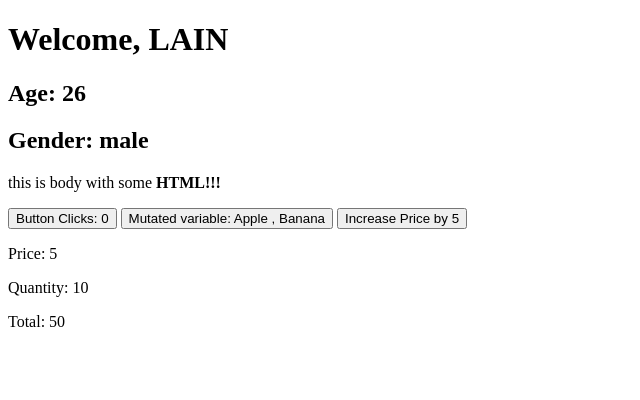
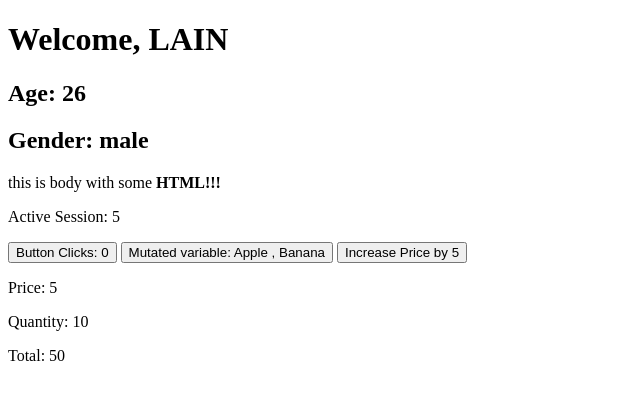
Before and after one commit to lain-the-coder/basic-svelte-introduction, a Svelte app: page / in a window 1280 px wide. Shown: the top 400 px of the page, without its empty margins (0-640 px from the left). Built offline with nearby package versions, Linux system fonts and the light colour scheme.

Commit message:
practiced - two use cases for effects; mount once effect use mirroring fetchintialdata(); timer with effect that will be used to measure idle time

```diff
--- a/src/App.svelte
+++ b/src/App.svelte
@@ -7,12 +7,22 @@
   let price = $state(5);
   let quantity = $state(10);
   let total = $derived(price * quantity);
+  let secondsActive = $state(0);
   $inspect(items).with((type, value) => {
     console.log("items updated to: ", value);
   });
+  // mount once effect use
+  $effect(() => console.log("im learning effects!!"));
   function increment() {
     count += 1;
   }
+  // timer with effect
+  $effect(() => {
+    const timer = setInterval(() => (secondsActive += 1), 1000);
+    return () => {
+      clearInterval(timer);
+    };
+  });
   function mutation() {
     items.push("Cherry");
     items[1] = "Avacado";
@@ -26,6 +36,7 @@
 <h1>Welcome, {name.toUpperCase()}</h1>
 <Nested></Nested>
 <p>{@html string}</p>
+<p>Active Session: {secondsActive}</p>
 <button onclick={increment}>
   Button Clicks: {count}
 </button>
```
